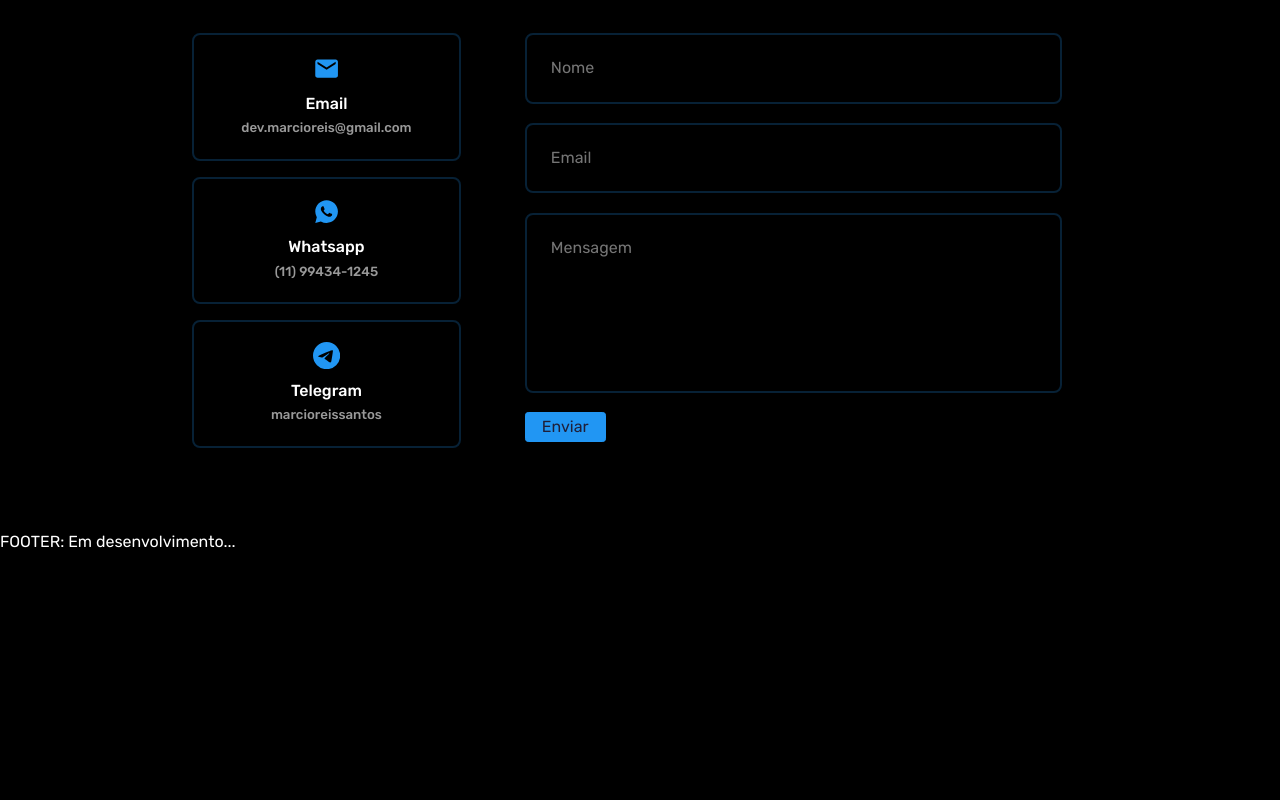
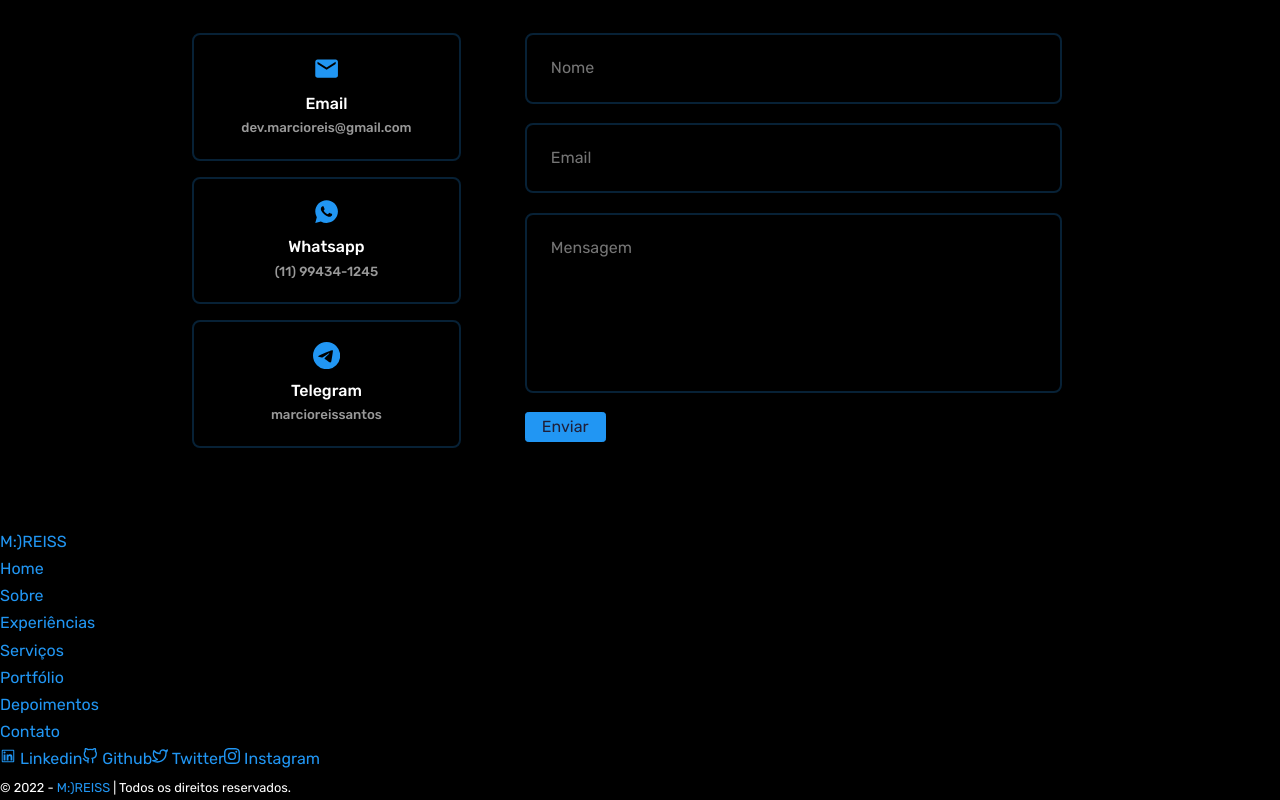
Before and after one commit to devmarcioreis/personal-portfolio-react, a React (Create React App) app: page / in a window 1280 px wide. Shown: the part 6044-6844 px from the top of the page. Before the commit the page ends 6599 px from the top, so only its background shows below. Built offline with nearby package versions, Linux system fonts and the light colour scheme.

Commit message:
Desenvolvendo section footer

```diff
--- a/src/components/footer/Footer.jsx
+++ b/src/components/footer/Footer.jsx
@@ -1,9 +1,35 @@
 import React from 'react'
 import './footer.css'
+import { AiOutlineLinkedin } from 'react-icons/ai'
+import { FiGithub } from 'react-icons/fi'
+import { FiTwitter } from 'react-icons/fi'
+import { BsInstagram } from 'react-icons/bs'
 
 const Footer = () => {
   return (
-    <div>FOOTER: Em desenvolvimento...</div>
+
+    <footer>
+      <a href="https://devmarcioreis.github.io/Portfolio/" target="_blank" className='footer__logo'>M:)REISS</a>
+      <ul className='links'>
+        <li><a href="#">Home</a></li>
+        <li><a href="#about">Sobre</a></li>
+        <li><a href="#experience">Experiências</a></li>
+        <li><a href="#services">Serviços</a></li>
+        <li><a href="#portfolio">Portfólio</a></li>
+        <li><a href="#testimonials">Depoimentos</a></li>
+        <li><a href="#contact">Contato</a></li>
+      </ul>
+      <div className="footer__socials">
+        <a href="#"><AiOutlineLinkedin /> Linkedin</a>
+        <a href="#"><FiGithub /> Github</a>
+        <a href="#"><FiTwitter /> Twitter</a>
+        <a href="#"><BsInstagram /> Instagram</a>
+      </div>
+      <div className="footer__copy">
+        <small>&copy; 2022 - <a href="https://devmarcioreis.github.io/Portfolio/" target="_blank">M:)REISS</a> | Todos os direitos reservados.</small>
+      </div>
+    </footer>
+
   )
 }
 
```
